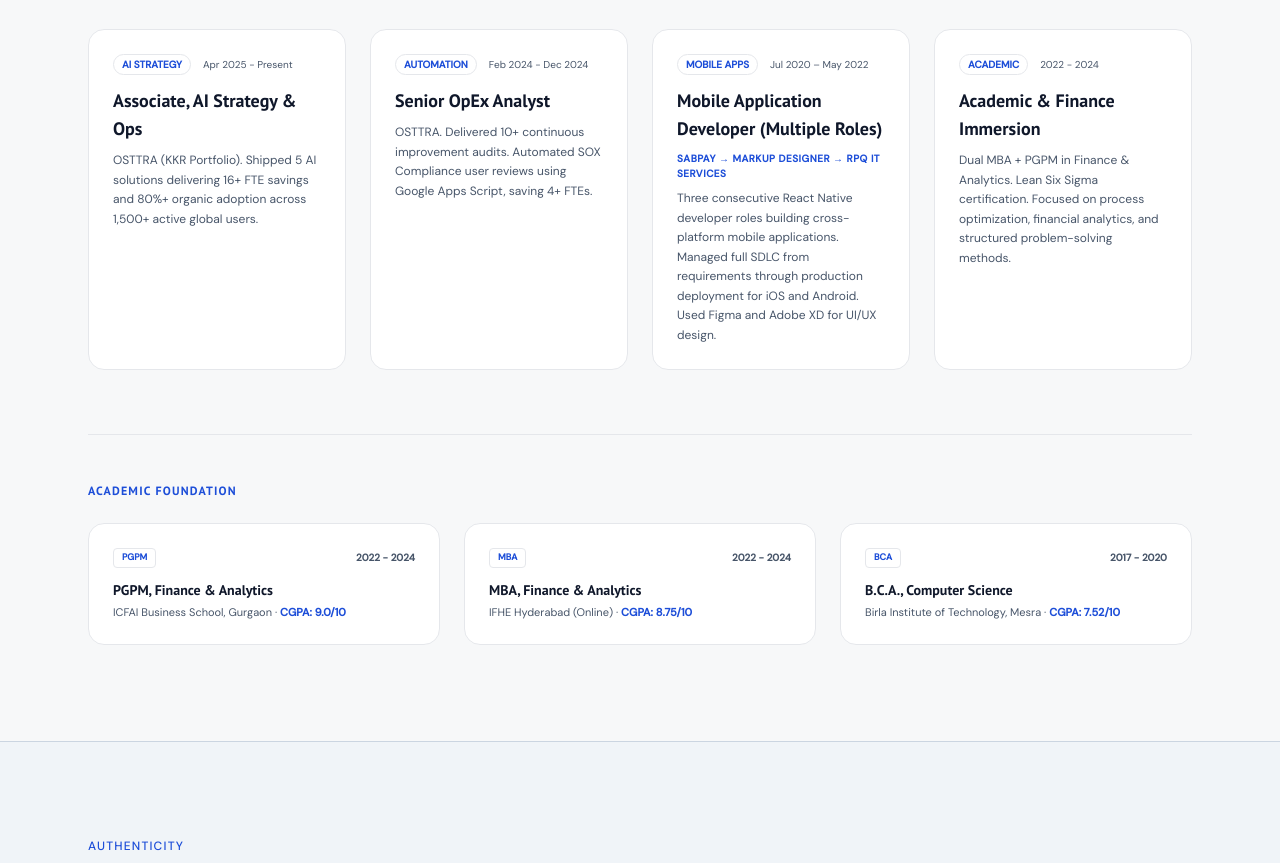
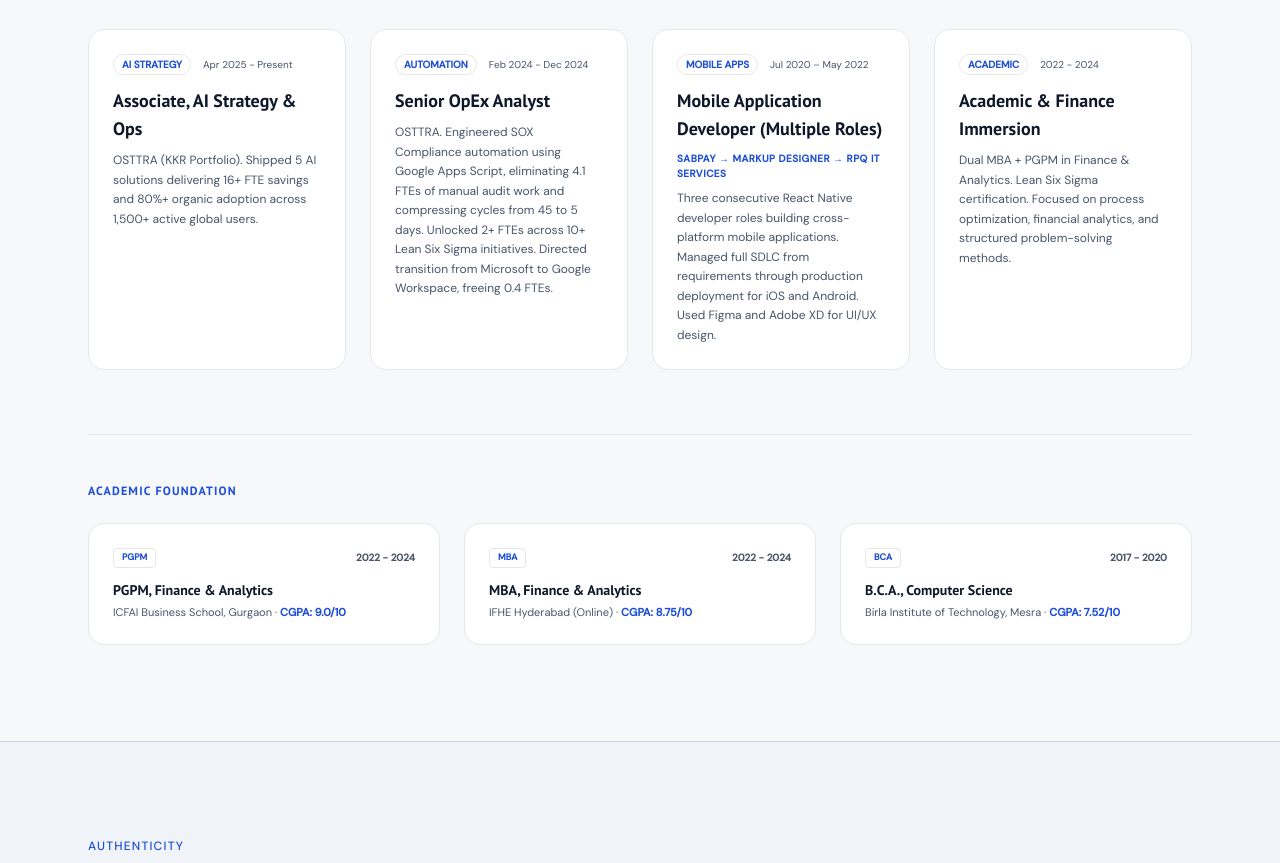
Before and after one commit to damakvarshney/portfolio, a plain HTML site: page index.html in a window 1280 px wide. Shown: the part 8940-9803 px from the top of the page. Drawn offline with nearby package versions, Linux system fonts and the light colour scheme; animation ran at ten frames a second.

Commit message:
feat(website): sync Senior OpEx Analyst timeline details and metrics to website card

```diff
--- a/index.html
+++ b/index.html
@@ -1343,7 +1343,7 @@
             <span class="text-[10px] text-[var(--text-secondary)]">Feb 2024 - Dec 2024</span>
           </div>
           <h3 class="font-display font-bold text-lg text-[var(--text-primary)] mb-2 group-hover:text-[var(--accent)] transition-colors">Senior OpEx Analyst</h3>
-          <p class="text-xs text-[var(--text-secondary)] leading-relaxed">OSTTRA. Delivered 10+ continuous improvement audits. Automated SOX Compliance user reviews using Google Apps Script, saving 4+ FTEs.</p>
+          <p class="text-xs text-[var(--text-secondary)] leading-relaxed">OSTTRA. Engineered SOX Compliance automation using Google Apps Script, eliminating 4.1 FTEs of manual audit work and compressing cycles from 45 to 5 days. Unlocked 2+ FTEs across 10+ Lean Six Sigma initiatives. Directed transition from Microsoft to Google Workspace, freeing 0.4 FTEs.</p>
         </div>
       </article>
 
```
